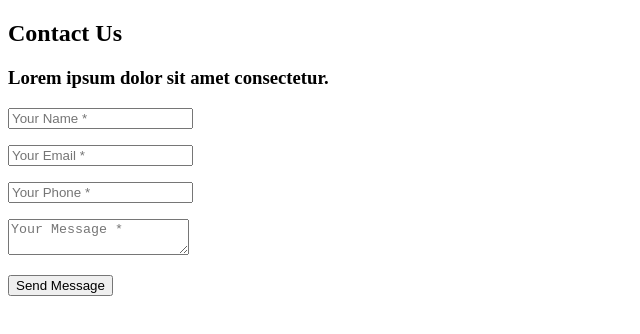
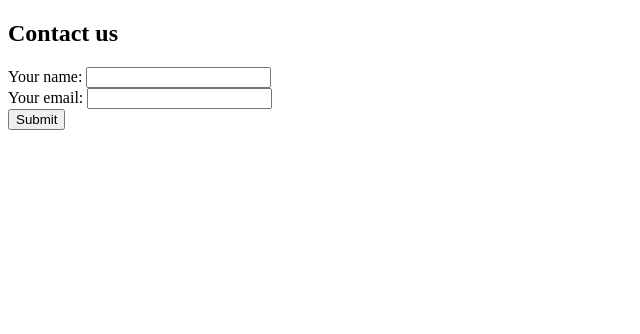
Before and after one commit to rromanitc/ajax-form, a plain HTML site: page index.html in a window 1280 px wide. Shown: the whole page, without its empty margins (0-640 px from the left). Drawn offline with nearby package versions, Linux system fonts and the light colour scheme.

Commit message:
first commit

```diff
--- a/index.html
+++ b/index.html
@@ -1,66 +1,39 @@
 <!DOCTYPE html>
 <html lang="en">
+<head>
+    <meta charset="UTF-8">
+    <meta name="viewport" content="width=device-width, initial-scale=1.0">
+    <meta http-equiv="X-UA-Compatible" content="ie=edge">
+    <title>AJAX Sample</title>
+</head>
+<body>
 
-  <head>
 
-    <meta charset="utf-8">
-    <title>Agency</title>
-    <link href="css/agency.css" rel="stylesheet">
 
-  </head>
+    <section>
+        <h1>Contact us</h1>
+        <div id="form-msg"></div>
+        <form>
+            <label>Your name:
+                <input type="text" id="visitor-name" required>
+            </label>
+            <br>
+            <label>Your email:
+                <input type="email" id="visitor-email" required>
+            </label>
+            <br>
+            <input type="submit" id="submit-contact-form">
+        </form>
+    </section>
 
-  <body>
+    <footer>
+        <div id="timestamp"></div>
+    </footer>
 
     <script
       src="https://code.jquery.com/jquery-3.3.1.min.js"
       integrity="sha256-FgpCb/KJQlLNfOu91ta32o/NMZxltwRo8QtmkMRdAu8="
-      crossorigin="anonymous">
-    </script>
-
-    <script src="js/ajax-form.js"></script>
-
-     <section id="contact">
-      <div>
-        <div>
-          <div>
-            <h2>Contact Us</h2>
-            <h3>Lorem ipsum dolor sit amet consectetur.</h3>
-          </div>
-        </div>
-        <div>
-          <div>
-            <form name="sentMessage" novalidate>
-              <div>
-                <div>
-                  <div>
-                    <input type="text" id="client-name" placeholder="Your Name *">
-                    <p></p>
-                  </div>
-                  <div>
-                    <input type="email" id="client-email" placeholder="Your Email *" >
-                    <p></p>
-                  </div>
-                  <div>
-                    <input type="tel" id="client-phone" placeholder="Your Phone *">
-                    <p></p>
-                  </div>
-                </div>
-                <div>
-                  <div>
-                    <textarea id="client-message" placeholder="Your Message *"></textarea>
-                    <p></p>
-                  </div>
-                </div>
-                <div></div>
-                <div>
-                  <div></div>
-                  <button type="submit" id="submit-form">Send Message</button>
-                </div>
-              </div>
-            </form>
-          </div>
-        </div>
-      </div>
-    </section>
-  </body>
+      crossorigin="anonymous"></script>
+    <script src="js/index-form.js"></script>
+</body>
 </html>
```
Also changed, not shown: js/index-form.js (renamed from js/ajax-form.js).
